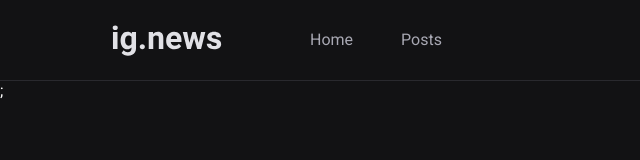
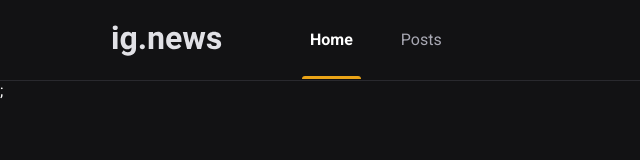
Before and after one commit to misael28/ignews, a Next.js app: page / in a window 1280 px wide. Shown: the top 160 px of the page, without its empty margins (0-640 px from the left). Built offline with nearby package versions, Linux system fonts and the light colour scheme.

Commit message:
feat: add header component at project

```diff
--- a/src/components/Header/index.tsx
+++ b/src/components/Header/index.tsx
@@ -6,7 +6,7 @@ export function Header() {
       <div className={styles.headerContent}>
         <img src="/images/logo.svg" alt="ig.news" />
         <nav>
-          <a>Home</a>
+          <a className={styles.active}>Home</a>
           <a>Posts</a>
         </nav>
       </div>
--- a/src/components/Header/styles.module.scss
+++ b/src/components/Header/styles.module.scss
@@ -43,10 +43,9 @@
         border-radius: 3px 3px 0 0;
         width: 100%;
         position: absolute;
-        bottom: 0;
+        bottom: 1px;
         left: 0;
         background: var(--yellow-500);
-        bottom: 1px;
       }
     }
   }
```
